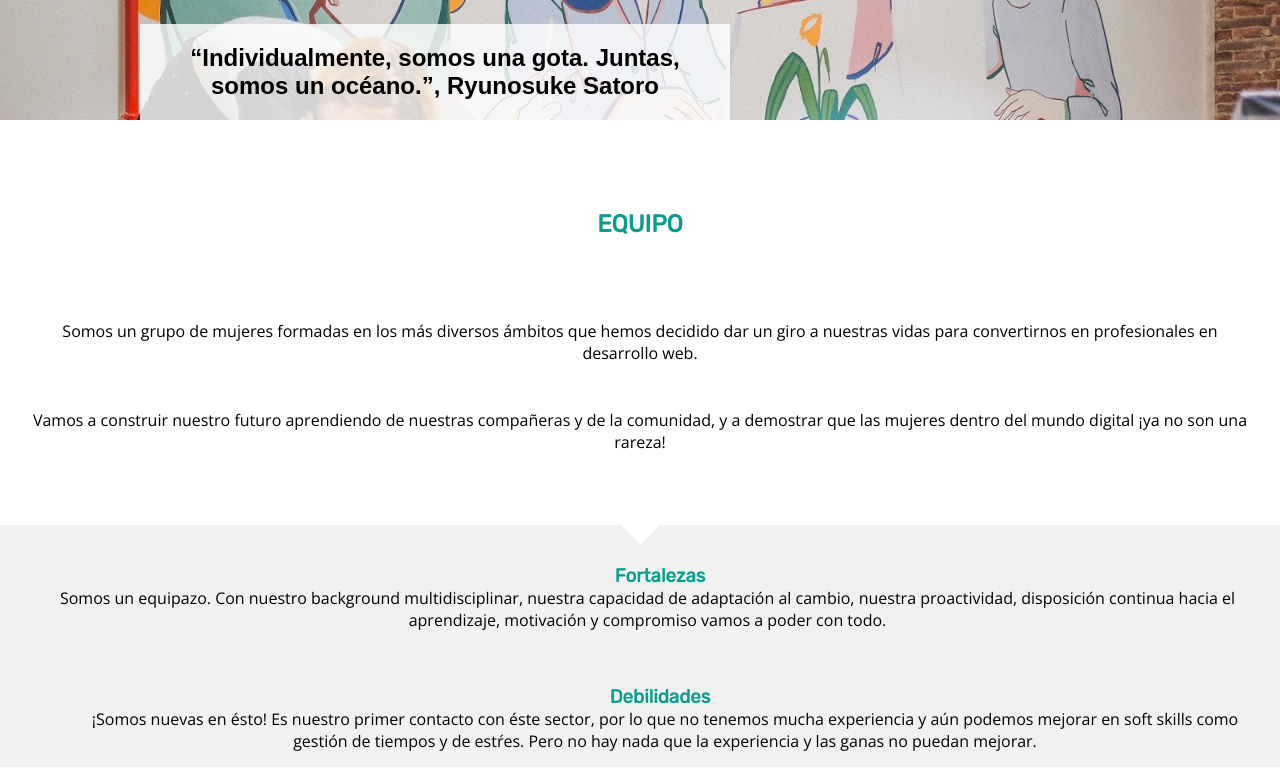
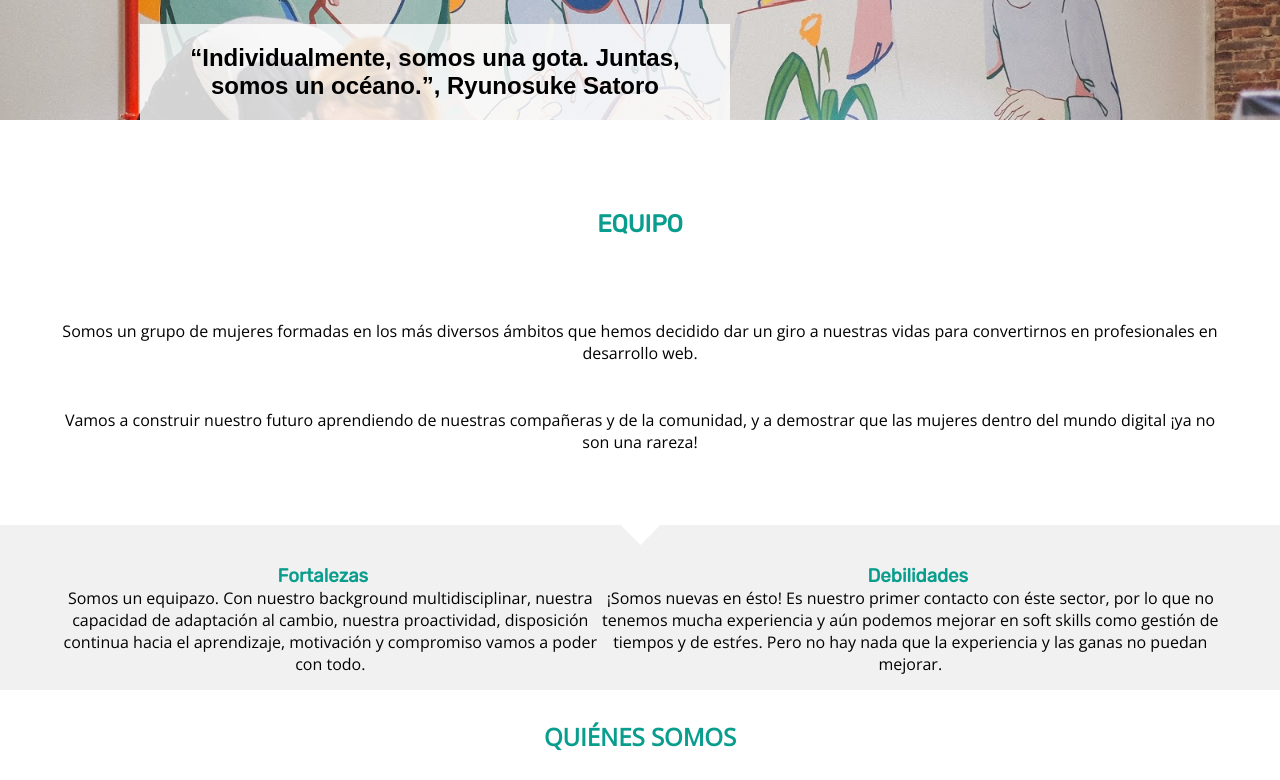
Before and after one commit to Adalab/project-g-m1-fivedrops, a plain HTML site: page index.html in a window 1280 px wide. Shown: the part 280-1060 px from the top of the page. Drawn offline with nearby package versions, Linux system fonts and the light colour scheme.

Commit message:
medias desktop

```diff
--- a/styles/Team-SW.css
+++ b/styles/Team-SW.css
@@ -79,24 +79,41 @@
     margin: auto;
 }
 
+/* MEDIAQUERIE TABLET */
 @media all and (min-width:768px) {
-    .sw-background {
+    /* .sw-background {
+        display:flex;
+        justify-content: center;
+        align-items: center;
+        text-align: center;
+        position: relative;
+    } */
+    .container__team-sw {
+        margin: 0 15px;
         display:flex;
         justify-content: center;
         align-items: center;
         text-align: center;
         position: relative;
     }
+
     .sw-text-tablet-weaknesses {
-        padding-left: 65px;
+        padding-left: 0px;
     }
     .sw-text-tablet-strengths{
         padding-right: 0px;
     }
     .sw-h3 {
-        padding-left: 40px;
+        padding-left: 0px;
     }
 
+    .container__team {
+        margin: 0 45px;
+    }
+
+    .container__team-sw {
+        margin: 0 45px;
+    }
     .team-detail {
         z-index: 1;
         position: relative;
@@ -104,3 +121,32 @@
         transform: translateY(53%) rotate(45deg);
     }
 }
+
+/* MEDIAQUERIE LAPTOP */
+
+/* @media all and (min-width:1200px) {
+    .container__team {
+        margin: 0 138px;
+    }
+    .container__team-sw {
+        margin: 0 138px;
+    } */
+    /* .strengths {
+        margin: auto;
+        text-align: center;
+        width: 439px;
+        height: 144px;
+}
+    .weaknesses {
+        margin: auto;
+        text-align: center;
+        width: 439px;
+        height: 144px;
+} */
+/* .sw-background {
+    display:flex;
+    justify-content: center;
+    align-items: center;
+    text-align: center;
+    position: relative;
+} */
```
